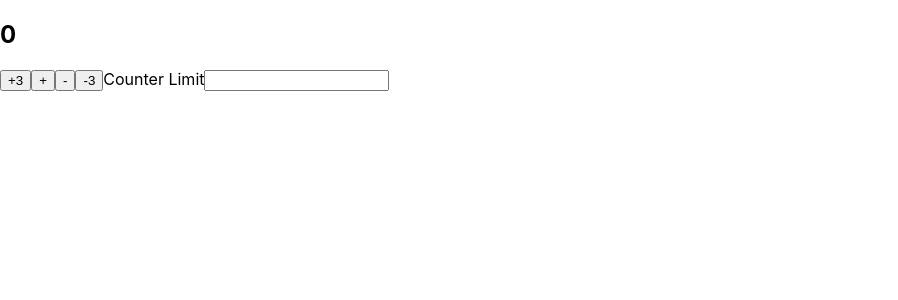
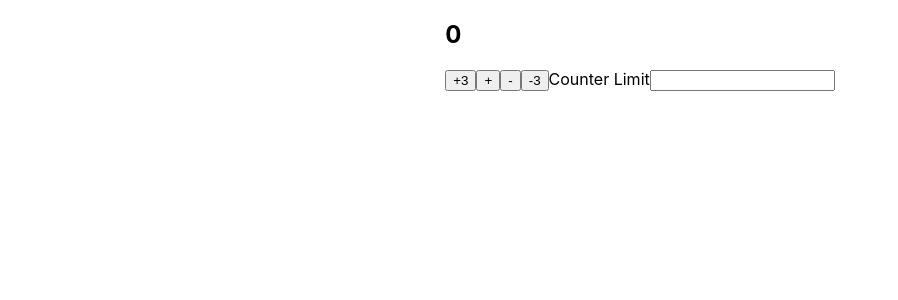
Before and after one commit to richpjames/counter, a React (Create React App) app: page / in a window 1280 px wide. Shown: the top 300 px of the page, without its empty margins (0-898 px from the left). Built offline with nearby package versions, Linux system fonts and the light colour scheme.

Commit message:
add styled container for app

```diff
--- a/src/App.tsx
+++ b/src/App.tsx
@@ -1,11 +1,17 @@
 import React from "react";
 import Counter from "./Counter/Counter";
+import styled from "styled-components/macro";
+
+const AppContainer = styled.div`
+  display: flex;
+  justify-content: center;
+`;
 
 function App() {
   return (
-    <div className="App">
+    <AppContainer>
       <Counter />
-    </div>
+    </AppContainer>
   );
 }
 
```
